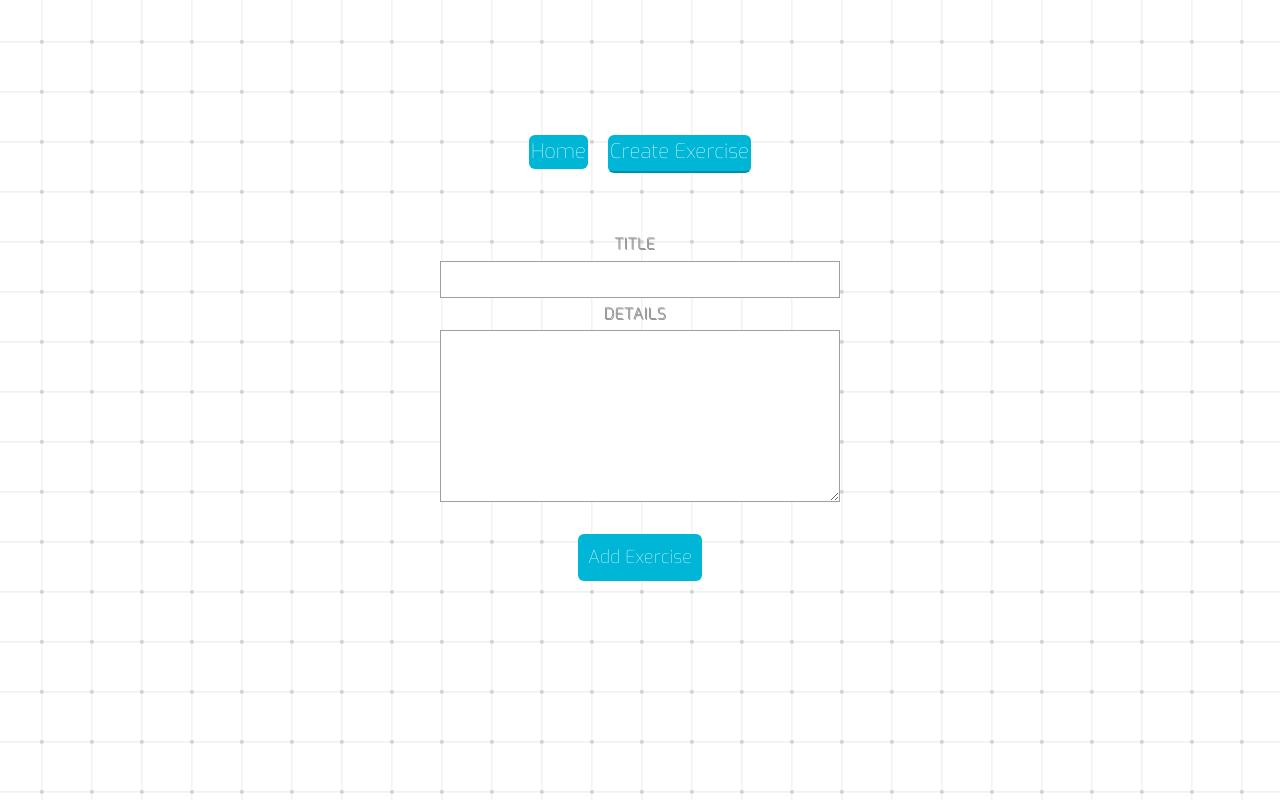
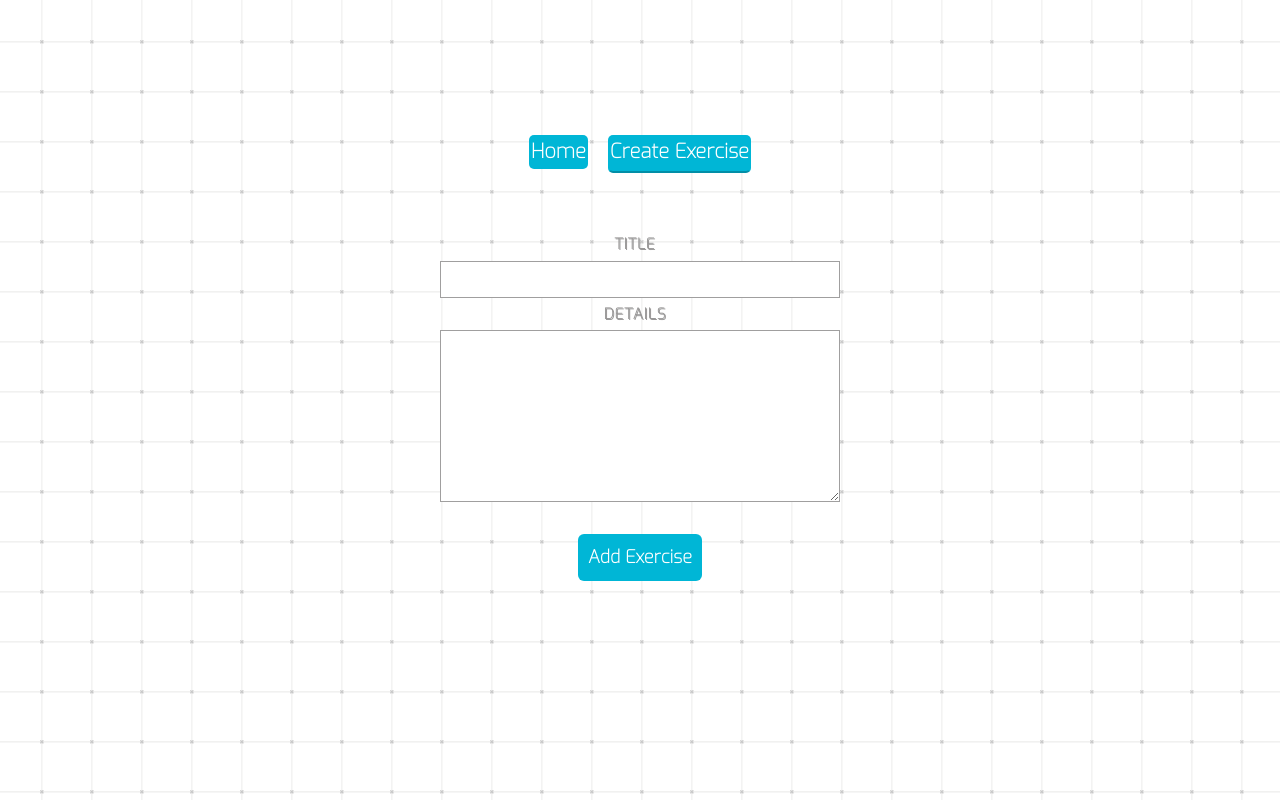
Before and after one commit to AnadeOre/exercise-planner, a React (Create React App) app: page /create-exercise in a window 1280 px wide. Built offline with nearby package versions, Linux system fonts and the light colour scheme.

Commit message:
style: :lipstick: Buttons styled better

```diff
--- a/src/Components/ExerciseItem.css
+++ b/src/Components/ExerciseItem.css
@@ -35,10 +35,10 @@ a {
 	border: 0;
 	border: 2px solid transparent;
 	text-decoration: none;
-	font-weight: 500;
+	font-weight: 600;
 	font-size: 16px;
 	margin-bottom: 5px;
-	border-radius: 6px;
+	border-radius: 5px;
 }
 .buttons button:hover,
 a:hover,
--- a/src/Pages/CreateExercise.css
+++ b/src/Pages/CreateExercise.css
@@ -39,7 +39,7 @@ form button {
 	border-radius: 6px;
 	color: white;
 	border: 1px solid transparent;
-	font: 500 18px/1.5 exo, ubuntu, 'segoe ui', helvetica, arial, sans-serif;
+	font: 600 18px/1.5 exo, ubuntu, 'segoe ui', helvetica, arial, sans-serif;
 }
 form button:hover {
 	border-bottom: 2px solid #028ea7;
```
